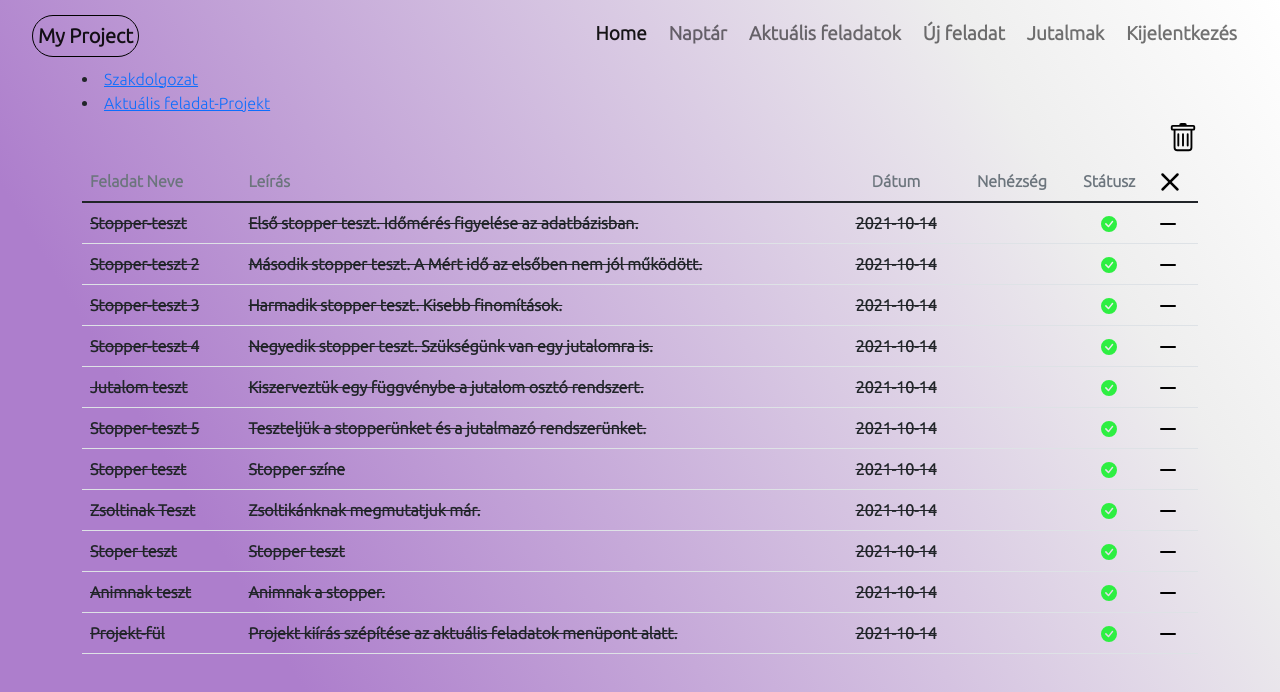
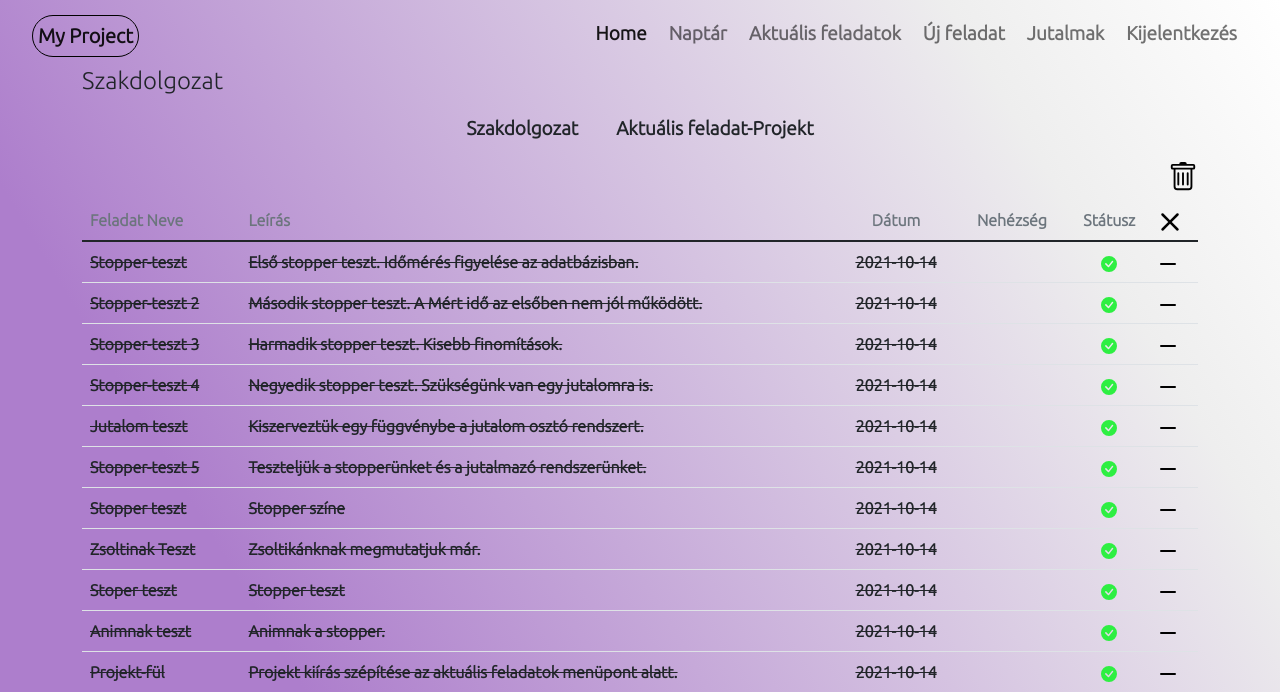
Before and after one commit to rkekesi22/My-Project, a Flask app: page /currenttasks in a window 1280 px wide. Shown: the top 692 px of the page. Run offline with Flask 2, Linux system fonts and the light colour scheme; a user stored in the database is signed in; data comes from the database, SQL or seed files in the repository; both versions use the stored data as it was after the commit.

Commit message:
Project kiírása az aktuális feladatoknál.

```diff
--- a/website/templates/currenttasks.html
+++ b/website/templates/currenttasks.html
@@ -3,21 +3,29 @@
 {% extends "base.html"%}{% block title %}Aktuális feladatok{% endblock %}
 {%block content%}
 
-{%if tasks%}
+{%for tab in user.projects%}
+    {%if tab.project_id == active%}
+        <h4>{{tab.project_name}}</h4>
+    {%endif%}
+{%endfor%}
+
+ {%if tasks%}
     {%if projects%}
-                {%for tab in user.projects%}
-                    {%if tab.project_id == active%}
-                        <li >
-                    {%else%}
-                        <li >
-                    {%endif%}
-
-                    <a  href="/project/{{ tab.project_name }}">{{tab.project_name}}</a>
+        <ul class="nav justify-content-center">
+            {%for tab in user.projects%}
+                {%if tab.project_id == active%}
+                    <li class="nav-item">
+                {%else%}
+                    <li class="nav-item" >
+                {%endif%}
+                <a class="nav-link link-dark"   href="/project/{{ tab.project_name }}">{{tab.project_name}}</a>
+                </li>
                     </li>
                 {%endfor%}
             </ul>
     {%endif%}
 {%endif%}
+
         <nav class="navbar justify-content-end">
             <div class="nav-item">
             <a href="/clear/{{ active }}">
@@ -53,7 +61,7 @@
                     <tr>
                         <td class="fs-6 fw-bold" > {{task.task_name}}</td>
                         <td class="fs-6 fw-bold"> {{task.description}}</td>
-                        <td class="fs-6 fw-bold" style="text-align: center;"> {{task.task_time}}</td>
+                        <td class="fs-6 fw-bold" style="text-align: center;"><a href="">{{task.task_time}}</a></td>
                         <td style="text-align: center;">
                             {%if task.difficulty == "Könnyű"%}
                             <svg xmlns="http://www.w3.org/2000/svg" width="16" height="16" fill="#01ff01" class="bi bi-square-fill" viewBox="0 0 16 16">
--- a/website/views.py
+++ b/website/views.py
@@ -129,7 +129,6 @@ def currenttasks():
             active = projects[0].project_id
     else:
         projects = None
-
 
 
     if projects:
```
Also changed, not shown: website/database.db.
